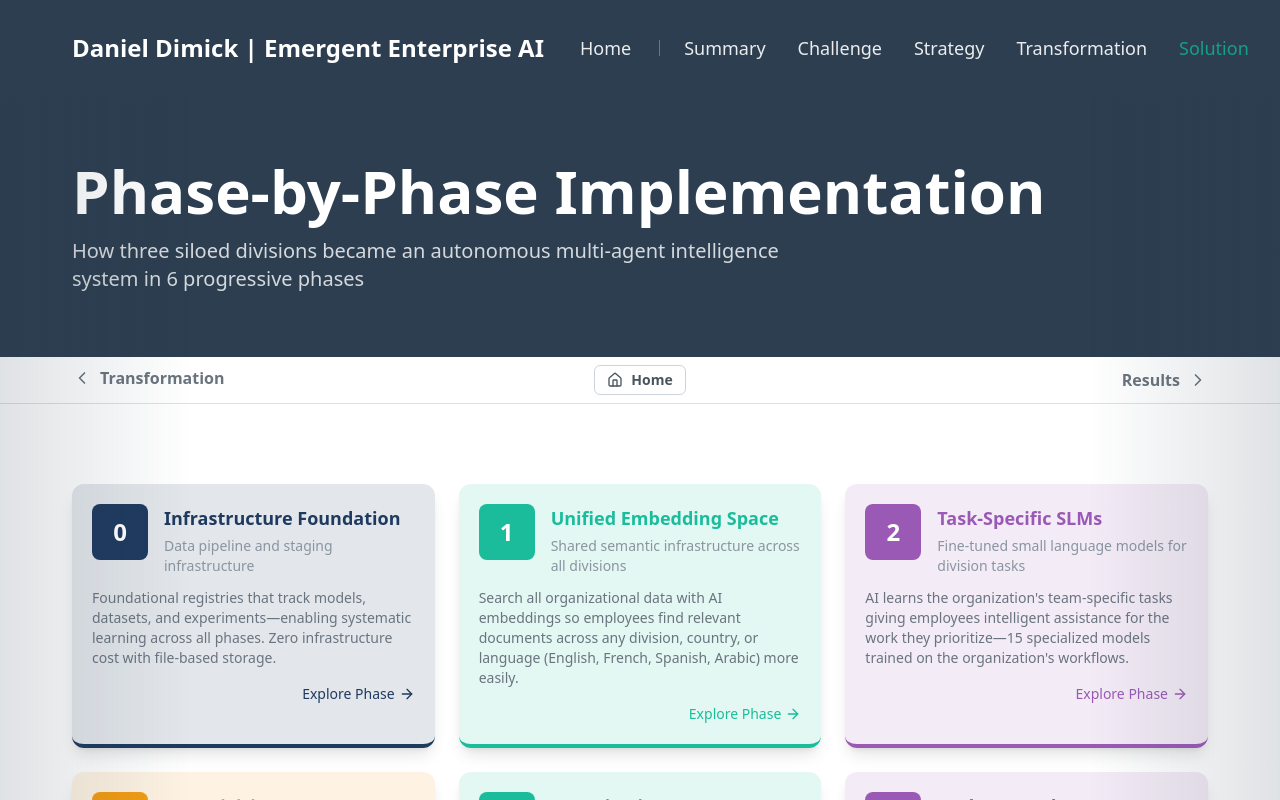
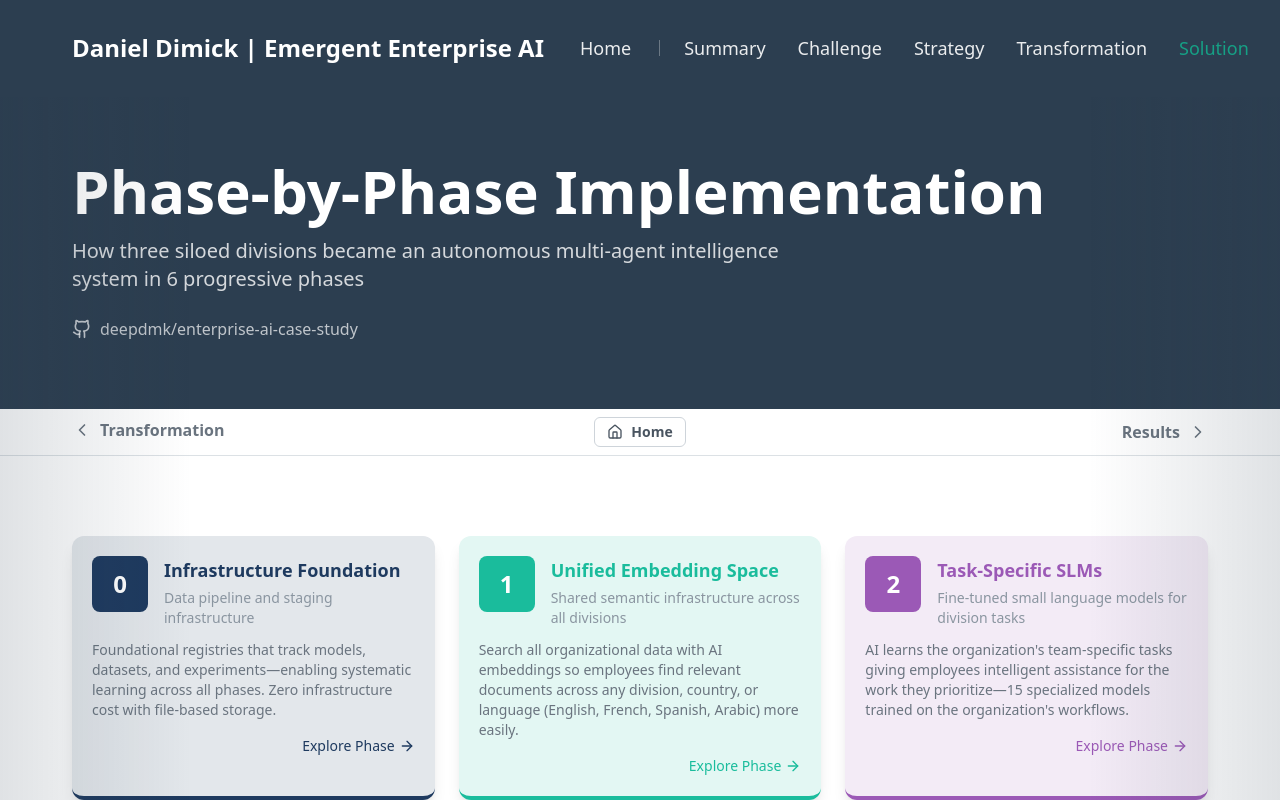
Before and after one commit to deepdmk/enterprise-ai-case-study, a Next.js app in the folder website/: page /enterprise-ai-case-study/solution in a window 1280 px wide. Shown: the top 800 px of the page. Built offline with nearby package versions, Linux system fonts and the light colour scheme.

Commit message:
Add GitHub repo link with icon to Solution page header
Moved repo reference out of subtitle into a clickable link with
GitHub icon below the subtitle, using PageHeader children slot.

```diff
--- a/website/app/solution/page.tsx
+++ b/website/app/solution/page.tsx
@@ -3,7 +3,7 @@ import { Container } from "@/components/layout/Container";
 import { PageHeader } from "@/components/layout/PageHeader";
 import { PageNav } from "@/components/layout/PageNav";
 import { PHASES } from "@/lib/constants";
-import { ArrowRight } from "lucide-react";
+import { ArrowRight, Github } from "lucide-react";
 import type { Metadata } from "next";
 
 export const metadata: Metadata = {
@@ -41,7 +41,17 @@ export default function PhasesPortal() {
       <PageHeader
         title="Phase-by-Phase Implementation"
         subtitle="How three siloed divisions became an autonomous multi-agent intelligence system in 6 progressive phases"
-      />
+      >
+        <a
+          href="https://github.com/deepdmk/enterprise-ai-case-study"
+          target="_blank"
+          rel="noopener noreferrer"
+          className="inline-flex items-center gap-2 text-white/70 hover:text-white transition-colors text-base"
+        >
+          <Github className="w-5 h-5" />
+          deepdmk/enterprise-ai-case-study
+        </a>
+      </PageHeader>
       <PageNav current="/solution" />
 
       <section className="py-20">
```
